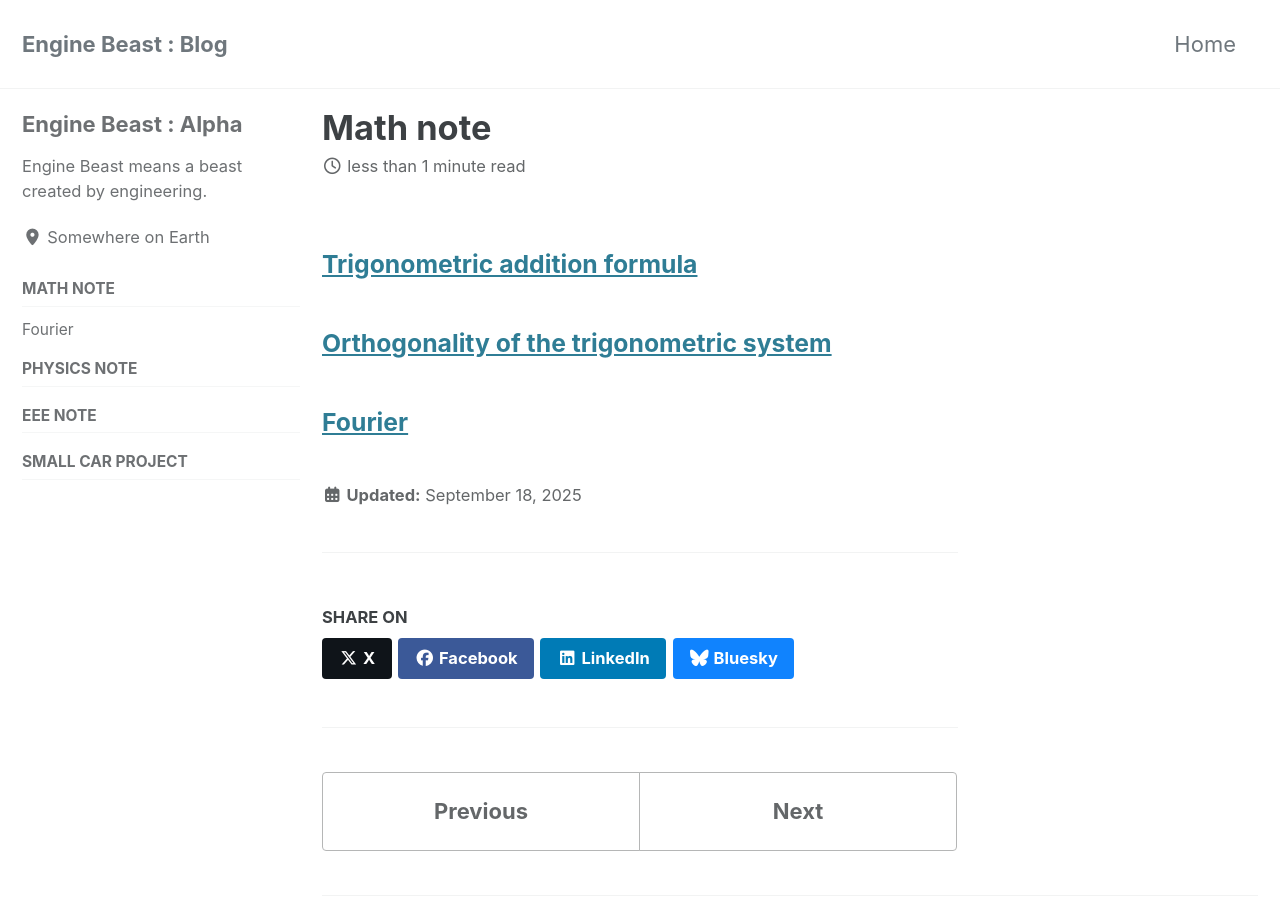
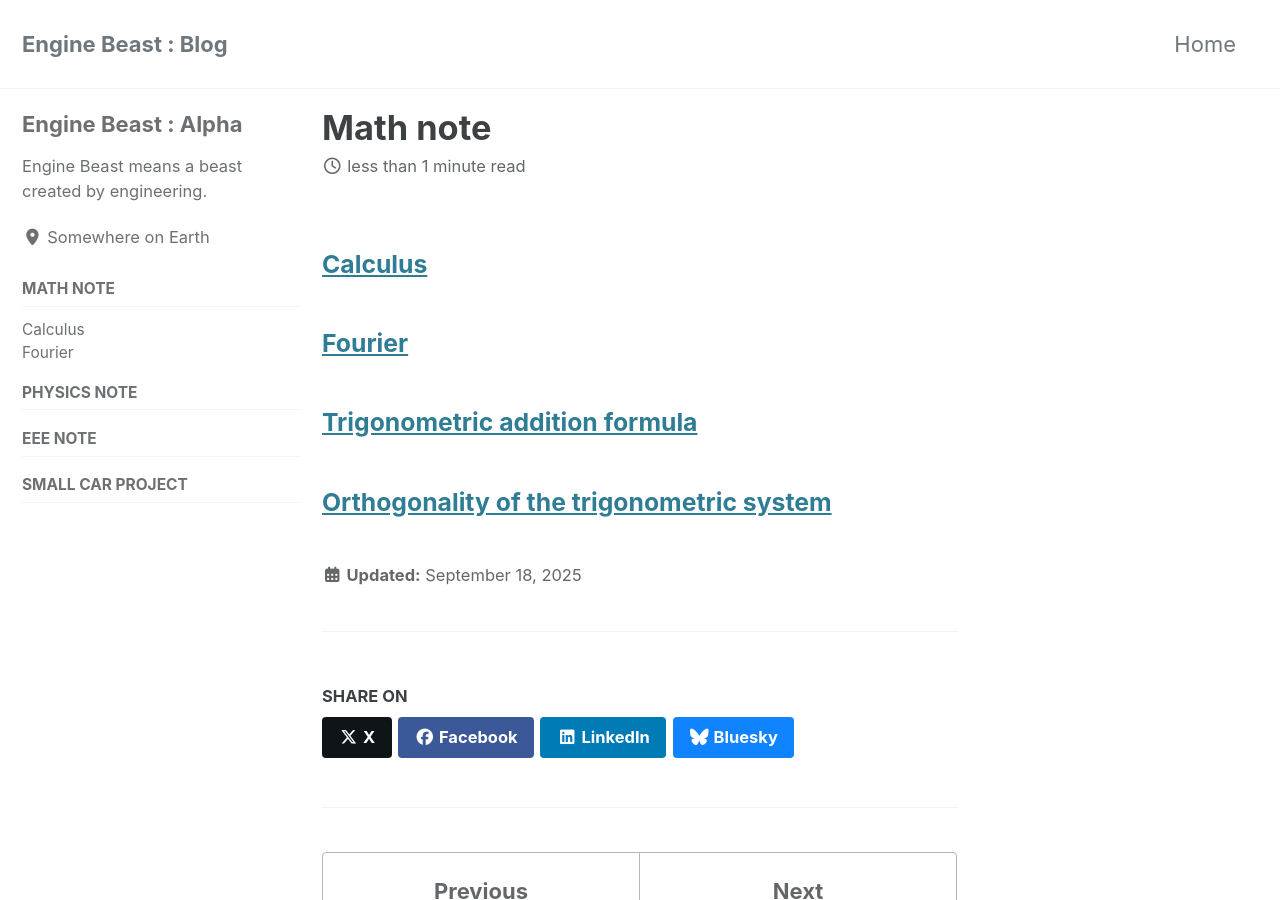
Before and after one commit to enginebeast/enginebeast.github.io, a Jekyll site: the page built from _posts/2025-09-18-math_note.md, in a window 1280 px wide and 900 px high. Built offline with Jekyll 4.4.1, drawn with Linux system fonts in a browser that asks for light colours; cached includes are drawn as plain includes.

Commit message:
Add calculus category

```diff
--- a/_config.yml
+++ b/_config.yml
@@ -294,9 +294,13 @@ whitelist:
 math_note_archive:
   type: liquid
   path: /math_note/
+calculus_archive:
+  type: liquid
+  path: /math_note/calculus/
 fourier_archive:
   type: liquid
   path: /math_note/fourier/
+
 physics_note_archive:
   type: liquid
   path: /physics_note/
--- a/_data/navigation.yml
+++ b/_data/navigation.yml
@@ -16,6 +16,9 @@ docs:
     url: /math_note/
     category_name: math_note
     children:
+      - title: Calculus
+        url: /math_note/calculus/
+        category_name: "calculus"
       - title: Fourier
         url: /math_note/fourier/
         category_name: "fourier"
--- a/_posts/2025-09-18-math_note.md
+++ b/_posts/2025-09-18-math_note.md
@@ -2,8 +2,10 @@
 title: Math note
 ---
 
+### [Calculus](https://enginebeast.github.io/math_note/calculus)
+
+### [Fourier](https://enginebeast.github.io/math_note/fourier)
+
 ### [Trigonometric addition formula](https://enginebeast.github.io/math_note/trigo_add/)
 
 ### [Orthogonality of the trigonometric system](https://enginebeast.github.io/math_note/orthogonal_tri)
-
-### [Fourier](https://enginebeast.github.io/math_note/fourier)
```
